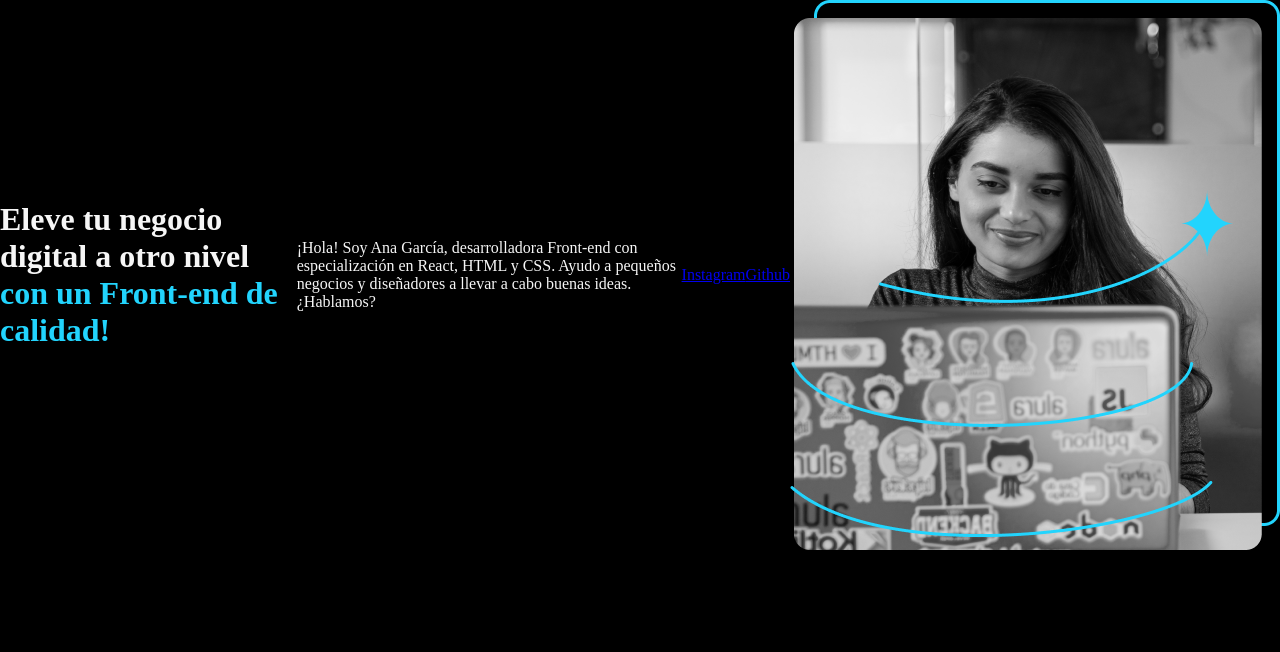
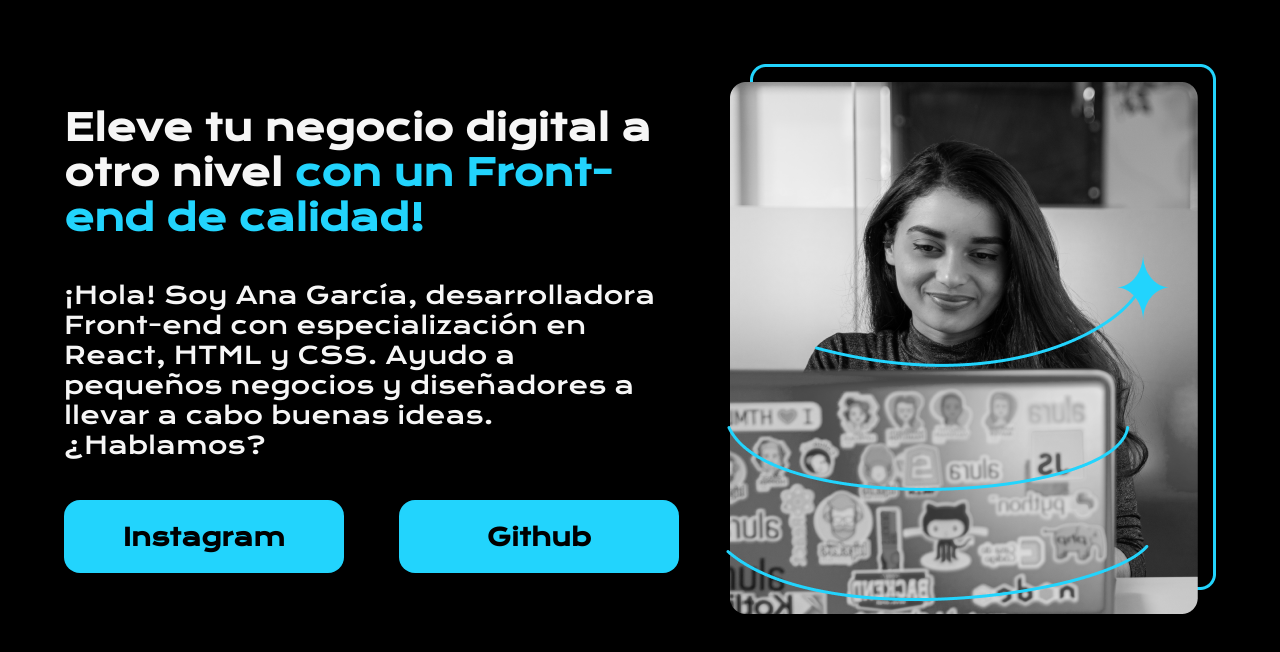
Before and after one commit to ValeriaVV30/Aprendiendohtmlycss, a plain HTML site: page index.html in a window 1280 px wide. Drawn offline with nearby package versions, Linux system fonts and the light colour scheme.

Commit message:
Mejora en el estilo de la pagina web

```diff
--- a/Style.css
+++ b/Style.css
@@ -1,4 +1,4 @@
-
+@import url('https://fonts.googleapis.com/css2?family=Krona+One&family=Montserrat:ital,wght@0,100..900;1,100..900&display=swap');
 * {
     padding: 0;
     margin: 0;
@@ -17,4 +17,41 @@ body {
 .presentacion{
     display: flex;
     align-items: center;
+    margin: 5%;
+    justify-content: space-between;
 }
+
+.presentacion__contenido{
+    width: 615px;
+    display: flex;
+    flex-direction: column;
+    gap: 40px;
+}
+
+.presentacion__contenido__titulo{
+    font-size: 36px;
+      font-family: "Krona One", sans-serif;
+}
+
+.presentacion__contenido__texto{
+    font-size: 24px;
+     font-family: "Krona One", sans-serif;
+}
+
+.presentacion__enlaces{
+    display:flex;
+    justify-content: space-between;
+}
+
+.presentacion__enlaces__link{
+    width: 280px;
+    background-color: #22d4fd;
+    text-align: center;
+    padding: 21.5px 0;
+    border-radius: 16px;
+    font-family: "Krona One", sans-serif;
+    font-size: 24px;
+    font-weight: 600;
+    text-decoration: none;
+    color: #000000
+}
--- a/index.html
+++ b/index.html
@@ -9,15 +9,21 @@
 <body>
     <header></header>
     <main class="presentacion">
-        <h1>Eleve tu negocio digital a otro nivel
-        <strong class="titulo-destaque">con un Front-end de calidad!</strong>
-        </h1>
-        <p>¡Hola! Soy Ana García, desarrolladora Front-end con
-            especialización en React, HTML y CSS. Ayudo a pequeños
-            negocios y diseñadores a llevar a cabo buenas ideas. ¿Hablamos?
-        </p>
-        <a href="https://www.instagram.com/">Instagram</a>
-        <a href="https://github.com/">Github</a>
+        <section class="presentacion__contenido">
+             <h1 class="presentacion__contenido__titulo">
+                Eleve tu negocio digital a otro nivel
+                <strong class="titulo-destaque">con un Front-end de calidad!
+                </strong></h1>
+                <p class="presentacion__contenido__texto">¡Hola! Soy Ana García, desarrolladora
+                    Front-end con especialización en React, HTML y CSS.
+                    Ayudo a pequeños negocios y diseñadores a llevar a cabo buenas ideas. ¿Hablamos?
+
+                </p>
+                <div class="presentacion__enlaces">
+                <a class= "presentacion__enlaces__link" href="https://www.instagram.com/">Instagram</a>
+                <a class= "presentacion__enlaces__link" href="https://github.com/">Github</a>
+                </div>
+        </section>
         <img src="Imagem.png" alt="Imagen de Ana Garcia trabajando">
     </main>
     <footer></footer>
```
Also changed, not shown: 1 other file.
